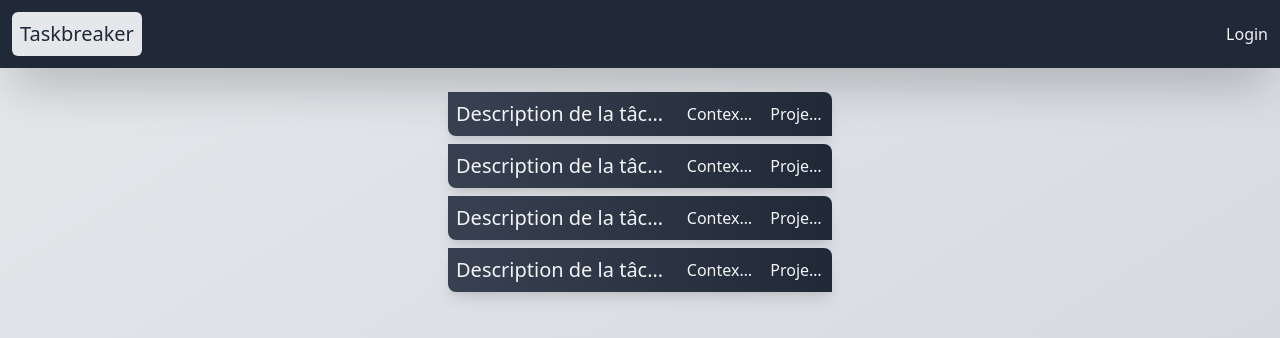
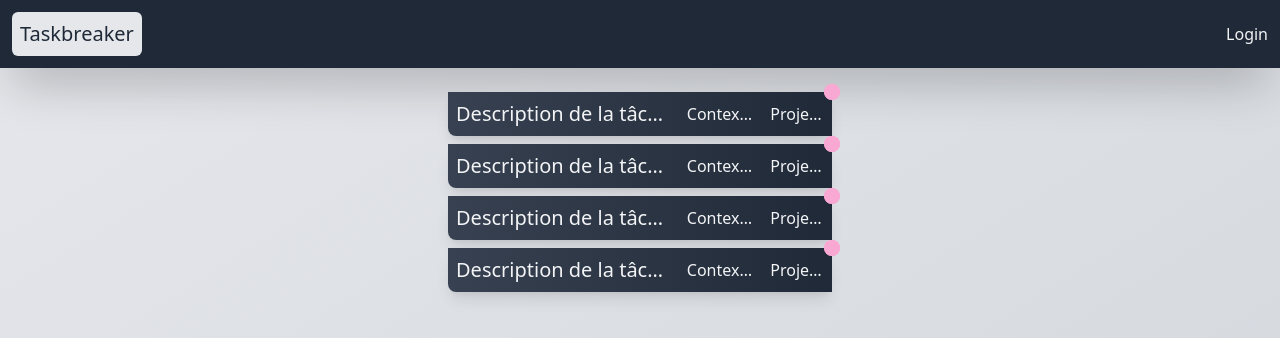
Before and after one commit to danymat/Taskbreaker, a Vue app: page / in a window 1280 px wide. Shown: the top 338 px of the page. Built offline with nearby package versions, Linux system fonts and the light colour scheme.

Commit message:
feat: added ping notification

```diff
--- a/src/components/Task.vue
+++ b/src/components/Task.vue
@@ -1,10 +1,13 @@
 <template>
   <div
-    class="flex flex-row p-2 gap-4 max-w-sm bg-gradient-to-r items-center justify-evenly content-center from-gray-700 to-gray-800 rounded-tr-lg rounded-bl-lg text-gray-100 shadow-lg"
+    class="flex relative flex-row p-2 gap-4 max-w-sm bg-gradient-to-r items-center justify-evenly content-center from-gray-700 to-gray-800 rounded-tr-lg rounded-bl-lg text-gray-100 shadow-lg"
   >
+    <div class=" w-4 h-4 absolute top-0 right-0 -m-2 bg-pink-300 rounded-full"></div>
+    <div class=" w-4 h-4 absolute top-0 right-0 -m-2 bg-pink-300 animate-ping rounded-full"></div>
     <h2 class="text-xl font-bolds truncate">{{ title }}</h2>
     <div class="font-light truncate">{{ context }}</div>
     <div class="truncate">{{ project }}</div>
+
   </div>
 </template>
 
```
